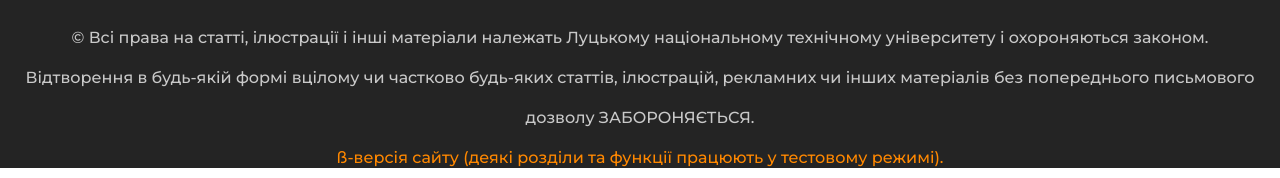
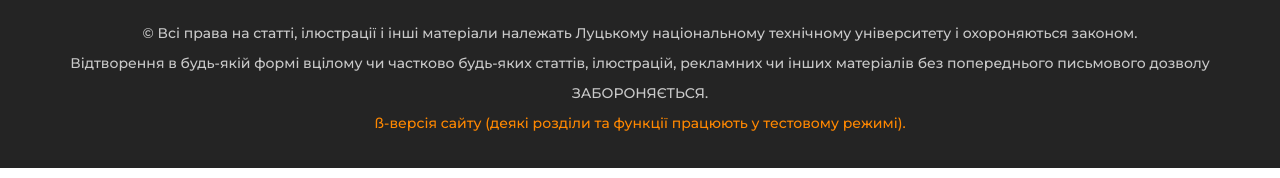
Before and after one commit to endorii/lntu_project, a website: page docs/index.html in a window 1280 px wide. Shown: the part 2403-2581 px from the top of the page. Drawn offline with nearby package versions, Linux system fonts and the light colour scheme.

Commit message:
change footer and tabs padding

```diff
--- a/docs/sass/blocks/_catalog.scss
+++ b/docs/sass/blocks/_catalog.scss
@@ -41,6 +41,7 @@
        }
     }
     &__content{
+        padding: 0 40px;
         display: none;
         flex-wrap: wrap;
         justify-content: left;
--- a/docs/sass/blocks/_footer.scss
+++ b/docs/sass/blocks/_footer.scss
@@ -1,9 +1,10 @@
 .footer{
     padding: 20px;
-    height: 170px;
+    min-height: 170px;
     background-color: rgb(36, 36, 36);
     &__info{
-        line-height: 40px;
+        font-size: 14px;
+        line-height: 30px;
         text-align: center;
         color: rgb(201, 201, 201);
         font-weight: 500;
```
Also changed, not shown: docs/css/style.css, docs/css/style.min.css.
